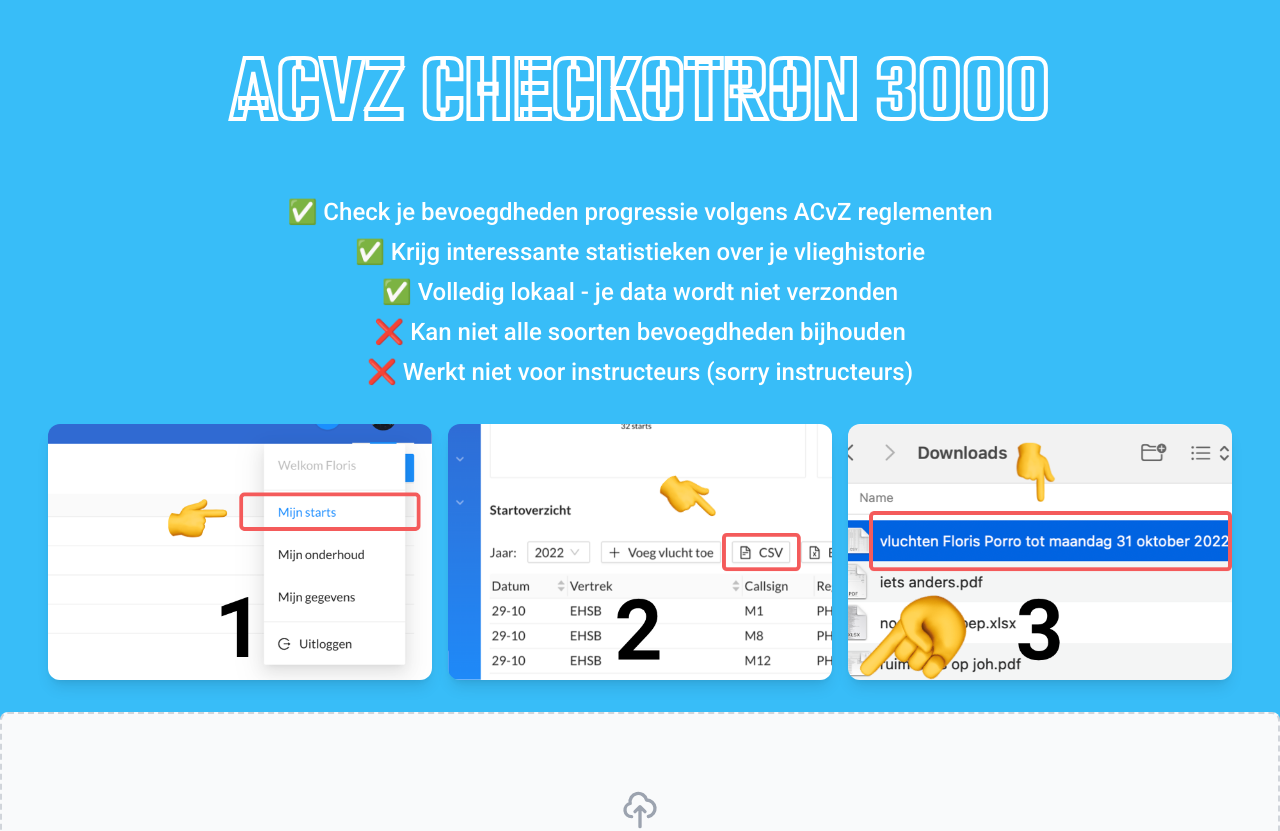
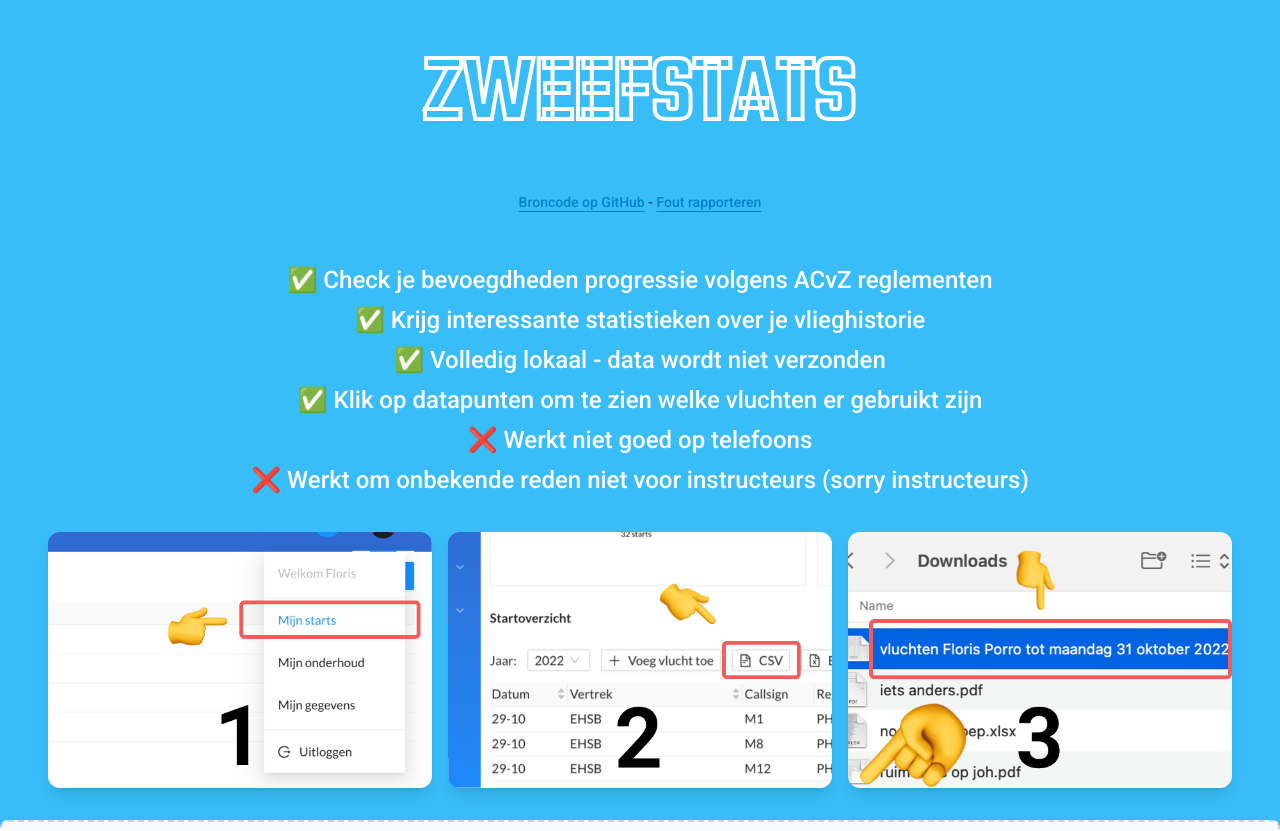
Before and after one commit to florisporro/zweefstats, a SvelteKit app: page / in a window 1280 px wide. Shown: the top 831 px of the page. Built offline with nearby package versions, Linux system fonts and the light colour scheme.

Commit message:
Renamed to zweefstats

```diff
--- a/src/app.html
+++ b/src/app.html
@@ -5,6 +5,7 @@
 	<meta charset="utf-8" />
 	<link rel="icon" href="%sveltekit.assets%/favicon.png" />
 	<meta name="viewport" content="width=device-width" />
+	<title>Zweefstats</title>
 	%sveltekit.head%
 </head>
 
--- a/src/routes/+page.svelte
+++ b/src/routes/+page.svelte
@@ -31,23 +31,40 @@
 </script>
 
 <section class="container mx-auto py-12">
-	<h1>ACVZ Checkotron 3000</h1>
+	<h1>Zweefstats</h1>
+	<div class="text-sm text-center mb-12">
+		<span
+			><a href="https://github.com/florisporro/zweefstats" target="_blank" rel="noreferrer"
+				>Broncode op GitHub</a
+			></span
+		>
+		-
+		<span
+			><a href="https://github.com/florisporro/zweefstats/issues" target="_blank" rel="noreferrer"
+				>Fout rapporteren</a
+			></span
+		>
+	</div>
 	{#if data}
+		<div class="text-sm text-center mb-12">
+			<button
+				class="btn btn-wide"
+				on:click={() => {
+					data = null;
+					parsedCsv = null;
+					contents = '';
+				}}>Terug naar begin</button
+			>
+		</div>
 		<StatsDisplay {data} />
-		<button
-			on:click={() => {
-				data = null;
-				parsedCsv = null;
-				contents = '';
-			}}>Reset</button
-		>
 	{:else}
 		<ul>
 			<li>✅ Check je bevoegdheden progressie volgens ACvZ reglementen</li>
 			<li>✅ Krijg interessante statistieken over je vlieghistorie</li>
-			<li>✅ Volledig lokaal - je data wordt niet verzonden</li>
-			<li>❌ Kan niet alle soorten bevoegdheden bijhouden</li>
-			<li>❌ Werkt niet voor instructeurs (sorry instructeurs)</li>
+			<li>✅ Volledig lokaal - data wordt niet verzonden</li>
+			<li>✅ Klik op datapunten om te zien welke vluchten er gebruikt zijn</li>
+			<li>❌ Werkt niet goed op telefoons</li>
+			<li>❌ Werkt om onbekende reden niet voor instructeurs (sorry instructeurs)</li>
 		</ul>
 
 		<div class="flex flex-row flex-1 my-8 justify-center">
@@ -75,6 +92,6 @@
 	}
 
 	ul {
-		@apply text-2xl text-center text-white leading-10;
+		@apply text-center text-white text-lg leading-8 lg:text-xl lg:leading-9 xl:text-2xl xl:leading-10;
 	}
 </style>
```
Also changed, not shown: 1 other file (tests, documents, lock files or other folders).
